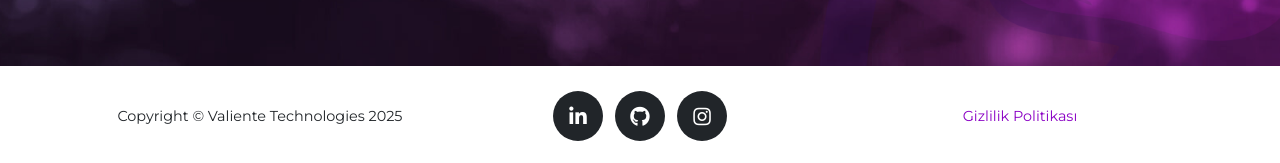
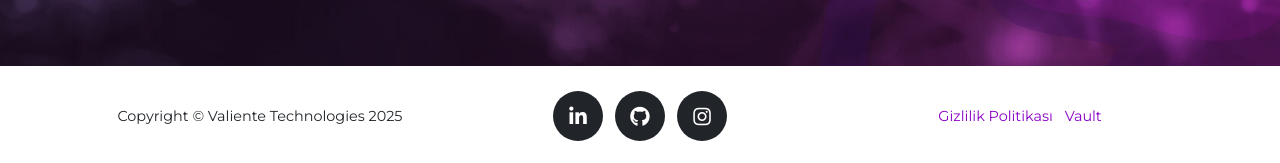
Before and after one commit to ValienteTechnologies/ValienteTechnologies.github.io, a Jekyll site: the page built from index.md, in a window 1280 px wide and 900 px high, scrolled down 5617 px. Shown: the part 734-897 px from the top of the window. Built offline with Jekyll 4.4.1, drawn with Linux system fonts in a browser that asks for light colours; some web fonts are replaced.

Commit message:
add vault

```diff
--- a/_includes/footer.html
+++ b/_includes/footer.html
@@ -30,6 +30,9 @@
               >{{ site.data.sitetext[site.locale].footer.legal | default:
               "Privacy Policy" }}</a
             >
+          </li>
+          <li class="list-inline-item">
+            <a href="https://vault.valientetechnologies.com">Vault</a>
           </li>
         </ul>
       </div>
@@ -64,6 +67,9 @@
               "Privacy Policy" }}</a
             >
           </li>
+          <li class="list-inline-item">
+            <a href="https://vault.valientetechnologies.com">Vault</a>
+          </li>
         </ul>
       </div>
     </div>
```
